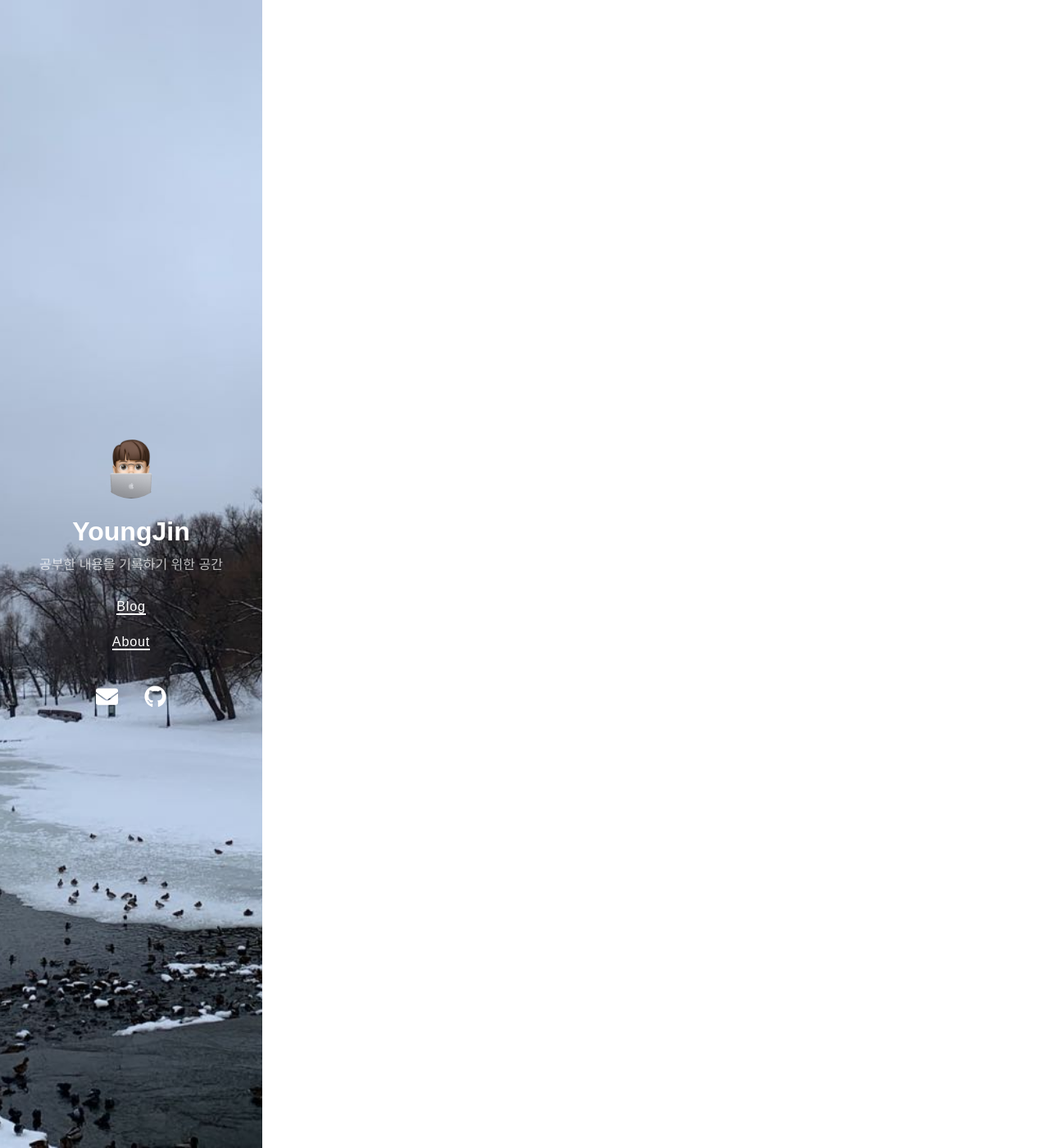
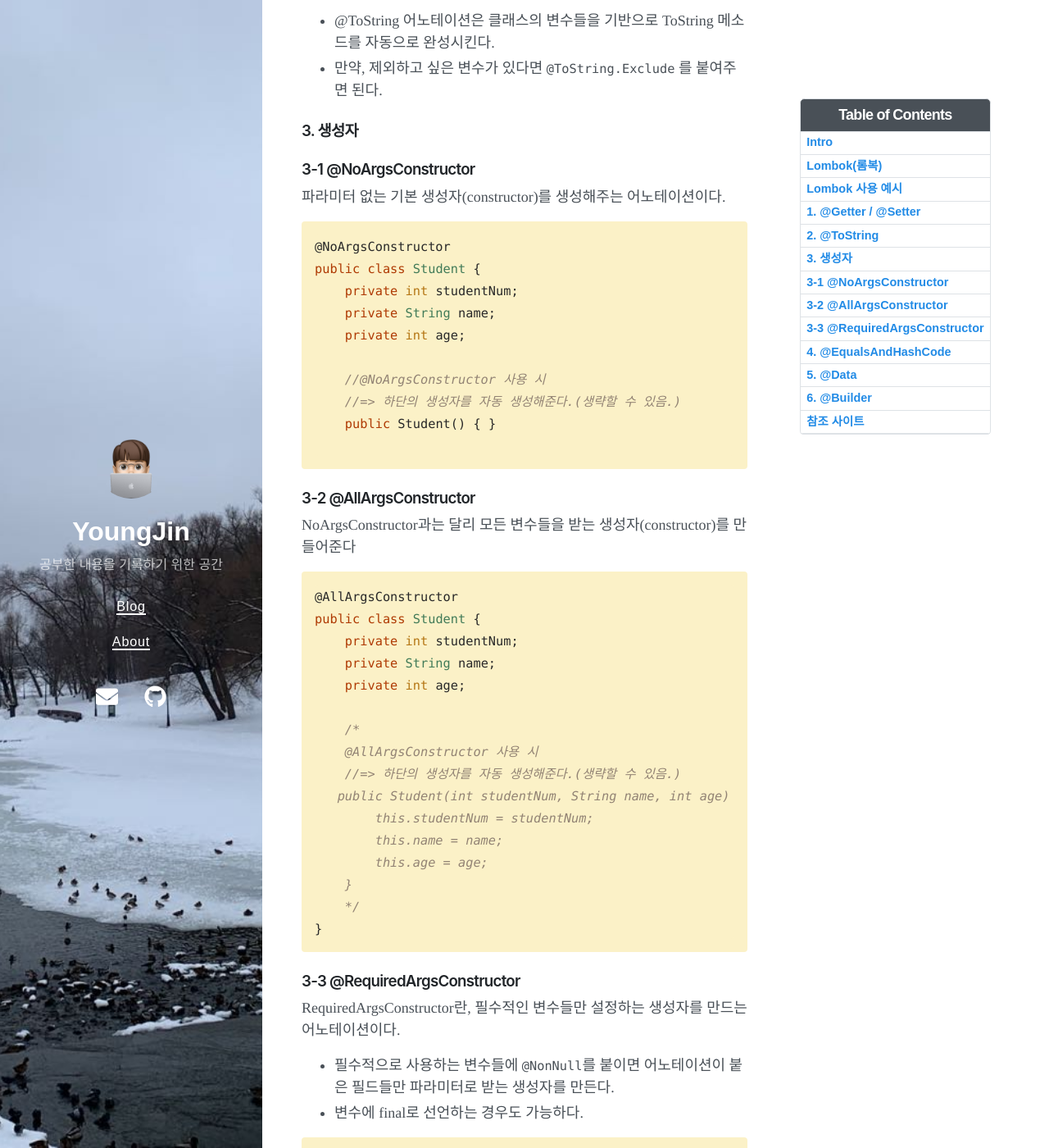
Before and after one commit to parkyoungjiin/parkyoungjiin.github.io, a Jekyll site: the page built from _posts/2023-03-28-Lombok(롬복).md, in a window 1280 px wide and 1400 px high, scrolled down 2961 px. Shown: the whole window at 82% size. Built offline with Jekyll 4.4.1, drawn with Linux system fonts in a browser that asks for light colours; nearby versions of some CDN libraries; some of the changed text lies outside the part shown.

Commit message:
2023-03-29 롬북 내용 추가

````diff
--- a/_posts/2023-03-28-Lombok(롬복).md
+++ b/_posts/2023-03-28-Lombok(롬복).md
@@ -75,6 +75,120 @@ public class Student {
 - `@Getter`, `@Setter` 어노테이션을 통해 코드가 간결해진 것을 확인할 수 있다.
 - `@Getter`와 `@Setter`는 자동으로 getter 메소드와 setter 메소드를 생성해주는 어노테이션이다.
 
+### 2. @ToString
+@ToString 사용 전
+
+```Java
+public class Student {
+    private int studentNum;
+    private String name;
+    private int age;
+
+    @Override
+    public String toString() {
+        return "Student{" +
+                "studentNum=" + studentNum +
+                ", name='" + name + '\'' +
+                ", age=" + age +
+                '}';
+    }
+}
+```
+
+@ToString 사용 후
+```Java
+import lombok.ToString;
+
+@ToString
+public class Student {
+    private int studentNum;
+    private String name;
+    private int age;
+}
+```
+
+- @ToString 어노테이션은 클래스의 변수들을 기반으로 ToString 메소드를 자동으로 완성시킨다.
+- 만약, 제외하고 싶은 변수가 있다면 `@ToString.Exclude` 를 붙여주면 된다.
+
+
+### 3. 생성자
+### 3-1 @NoArgsConstructor
+파라미터 없는 기본 생성자(constructor)를 생성해주는 어노테이션이다.
+
+```java
+@NoArgsConstructor
+public class Student {
+    private int studentNum;
+    private String name;
+    private int age;
+
+    //@NoArgsConstructor 사용 시
+    //=> 하단의 생성자를 자동 생성해준다.(생략할 수 있음.)
+    public Student() { }
+
+```
+### 3-2 @AllArgsConstructor
+
+NoArgsConstructor과는 달리 모든 변수들을 받는 생성자(constructor)를 만들어준다
+
+```java
+@AllArgsConstructor
+public class Student {
+    private int studentNum;
+    private String name;
+    private int age;
+
+    /*
+    @AllArgsConstructor 사용 시
+    //=> 하단의 생성자를 자동 생성해준다.(생략할 수 있음.)
+   public Student(int studentNum, String name, int age) {
+        this.studentNum = studentNum;
+        this.name = name;
+        this.age = age;
+    }
+    */
+}
+```
+
+### 3-3 @RequiredArgsConstructor
+RequiredArgsConstructor란, 필수적인 변수들만 설정하는 생성자를 만드는 어노테이션이다.<br>
+- 필수적으로 사용하는 변수들에 `@NonNull`를 붙이면 어노테이션이 붙은 필드들만 파라미터로 받는 생성자를 만든다.
+- 변수에 final로 선언하는 경우도 가능하다.
+
+```java
+@RequiredArgsConstructor
+public class Student {
+    private int studentNum;
+    @NonNull
+    private String name;
+    @NonNull
+    private int age;
+
+    /*
+    @RequiredArgsConstructor 사용 시
+    //=> 하단의 생성자를 자동 생성해준다.(생략할 수 있음.)
+    public Student(String name, int age) {
+        this.name = name;
+        this.age = age;
+    }
+    */
+}
+```
+
+### 4. @EqualsAndHashCode
+
+equals와 hashcode를 자동 생성해주는 어노테이션이다.
+- equals : 두 객체의 내용이 같은지, 동등성을 비교하는 연산자
+- hashcode : 두 객체가 같은 객체인지, 동일성을 비교하는 연산자
+
+### 5. @Data
+위에서 설명한 생성자 생성 어노테이션과 @ToString, @EqualsAndHashCode를 한 번에 설정해주는 어노테이션이다.<br>
+실무에서는 너무 무겁고 객체의 안정성을 지키기 때문에 @Data의 활동을 지양한다고 한다.
+
+### 6. @Builder
+`@Builder` 어노테이션을 사용하면 해당 클래스의 객체에 Builder 패턴을 적용시켜 준다.
+> 빌더 패턴이란, 디자인 패턴에서 생성패턴에 해당되는 패턴이다. <br>구체적으로 객체를 생성하는 방법과 클래스에서 표현하는 방법을 정의하는 클래스를 별도로 분리하여, 서로 다른 표현이라도 이를 생성할 수 있는 동일한 절차를 제공하는 패턴이다.
+[자세한 설명은 여기로!](https://readystory.tistory.com/121)
 
 ### 참조 사이트
 https://dev-coco.tistory.com/86
````
